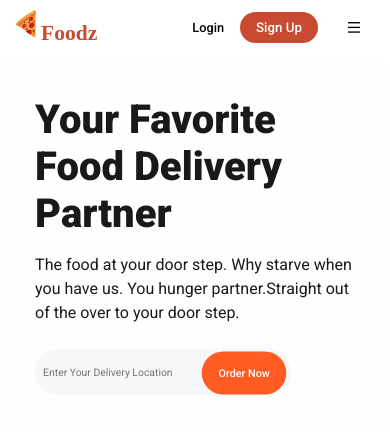
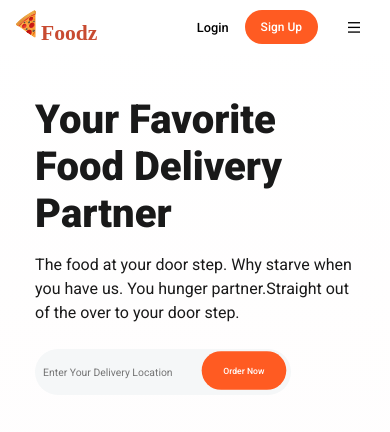
Before and after one commit to RimzaNazardeen/intership-project-foodDeliveryApp-Wemixt, a plain HTML site: page index.html in a window 390 px wide. Shown: the top 432 px of the page. Drawn offline with nearby package versions, Linux system fonts and the light colour scheme; grey boxes are pictures that could not be loaded.

Commit message:
adjusted buttons

```diff
--- a/styles/main.css
+++ b/styles/main.css
@@ -7,7 +7,7 @@
     --light-orange:#FF5B22;
     --red:#B31312;
     --black:#191919;
-    --light-pink:#F9F5F6;
+    --light-pink:#FDF4F5;
     --light-bg:#F5F7F8;
     --box-shadow:0 .5rem 1.5rem rgba(0,0,0,.1);
 }
@@ -22,7 +22,7 @@
     outline: none;
     border: none;
     text-transform: capitalize;
-    transition: all 0.2s linear;
+    transition: all 0.2s ease;
 }
 
 html{
@@ -40,20 +40,24 @@ section{
     padding: 3rem 9%;
 }
 
+.box-container{
+    display: grid;
+}
 /* button styles */
 .btn{
     display: inline-block;
-    padding: 1rem 2rem;
+    padding: 2rem 3rem;
     font-weight: 500;
-    border-radius: 2rem;
+    border-radius: 4rem;
     cursor: pointer;
     color: white;
-    background-color: var(--orange);
+    background-color: var(--light-orange);
     transition: all 600ms;
+    font-size: 1.5rem;
 }
 
 .btn:hover{
-    background: #892909;
+    background: var(--orange);
 }
 
 .wrapper-content{
@@ -120,7 +124,6 @@ header .navbar a:before{
     width: 90%;
 }
 header .navbar a:hover{
-
     color: var(--red);
     font-weight: bold;
 }
@@ -191,7 +194,7 @@ header .button #menu-bar{
 }
 .location-search-box input{
     width: 100%;
-    height: 7rem;
+    height: 6.8rem;
     border: none;
     outline: none;
     background: var(--light-bg);
@@ -204,17 +207,13 @@ header .button #menu-bar{
 
 .location-search-box button{
     cursor: pointer;
-    width: 15rem;
-    height: 7rem;
-    border-radius: 40px;
     border: none;
     position: absolute;
     top: 0;
     right: 0;
     transform: scale(0.9);
-    background-color: var(--light-orange);
-    color: white;
     font-size: 2rem;
+
 }
 
 .home .home-container .content-bottom{
@@ -239,7 +238,6 @@ header .button #menu-bar{
 
 /* menu section start*/
 .menu .box-container{
-    display: grid;
     grid-template-columns: repeat(auto-fit, minmax(15rem,1fr));
     gap: 2.5rem;
 }
@@ -280,7 +278,6 @@ header .button #menu-bar{
 
 /* Price section start */
 .price-section .box-container{
-    display: grid;
     grid-template-columns: repeat(auto-fit, minmax(30rem, 1fr));
     gap: 5rem;
 }
@@ -356,6 +353,7 @@ header .button #menu-bar{
     font-size: 1.5rem;
     font-weight: bold;
     transition: 0.2s;
+    padding: 1rem 2rem;
 }
 
 .price-section .box-container .box .content .btn:hover{
@@ -539,21 +537,6 @@ footer .row .col a i:hover{
 
 
 
-
-
-
-
-
-
-
-
-
-
-
-
-
-
-
 /* Responsive design start */
 @media (max-width:991px){
 
@@ -569,6 +552,11 @@ footer .row .col a i:hover{
 
 @media (max-width:768px){
 
+    .wrapper-content{
+        width: 60%;
+    }
+
+    /* Navigation bar styles */
     header .button #menu-bar{
         display: inline-block;
     }
@@ -598,6 +586,7 @@ footer .row .col a i:hover{
         width: 0%;
     }
 
+    /* Home section styles */
     .home .home-container .inner-wrap .content h1{
         font-size: 5rem;
     }
@@ -609,14 +598,9 @@ footer .row .col a i:hover{
     }
 
     .location-search-box button{
-        width: 11.8rem;
-        height: 6rem;
-        font-size: 1.5rem;
+        font-size: 1.2rem;
     }
 
-    .wrapper-content{
-        width: 60%;
-    }
     .home .home-container .content-bottom h1{
         font-size: 3.5rem;
     }
@@ -624,10 +608,16 @@ footer .row .col a i:hover{
         font-size: 1.6rem;
     }
 
+    header .button .btn{
+        padding: 1.2rem 2rem;
+    }
+
+    /* Price section styles */
     .price-section .box-container{
         gap: 3rem;
     }
 
+    /* about section styles */
     .about-section .row .side-img{
         margin: 0;
     }
@@ -675,6 +665,11 @@ footer .row .col a i:hover{
 }
 
 @media(max-width:700px){
+    html{
+        font-size: 50%;
+    }
+
+    /* footer section styles */
     footer{
         bottom: unset;
     }
```
